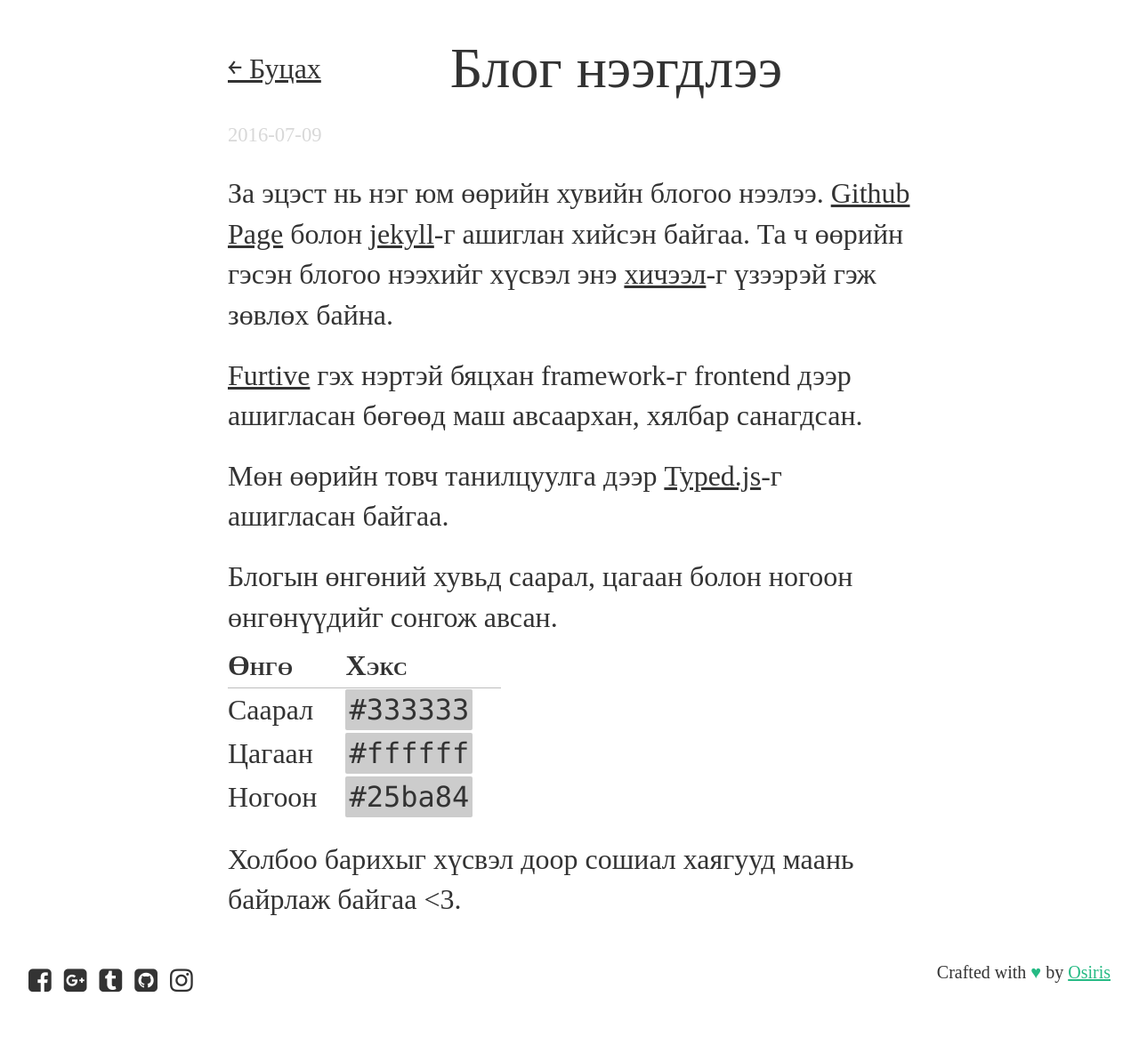
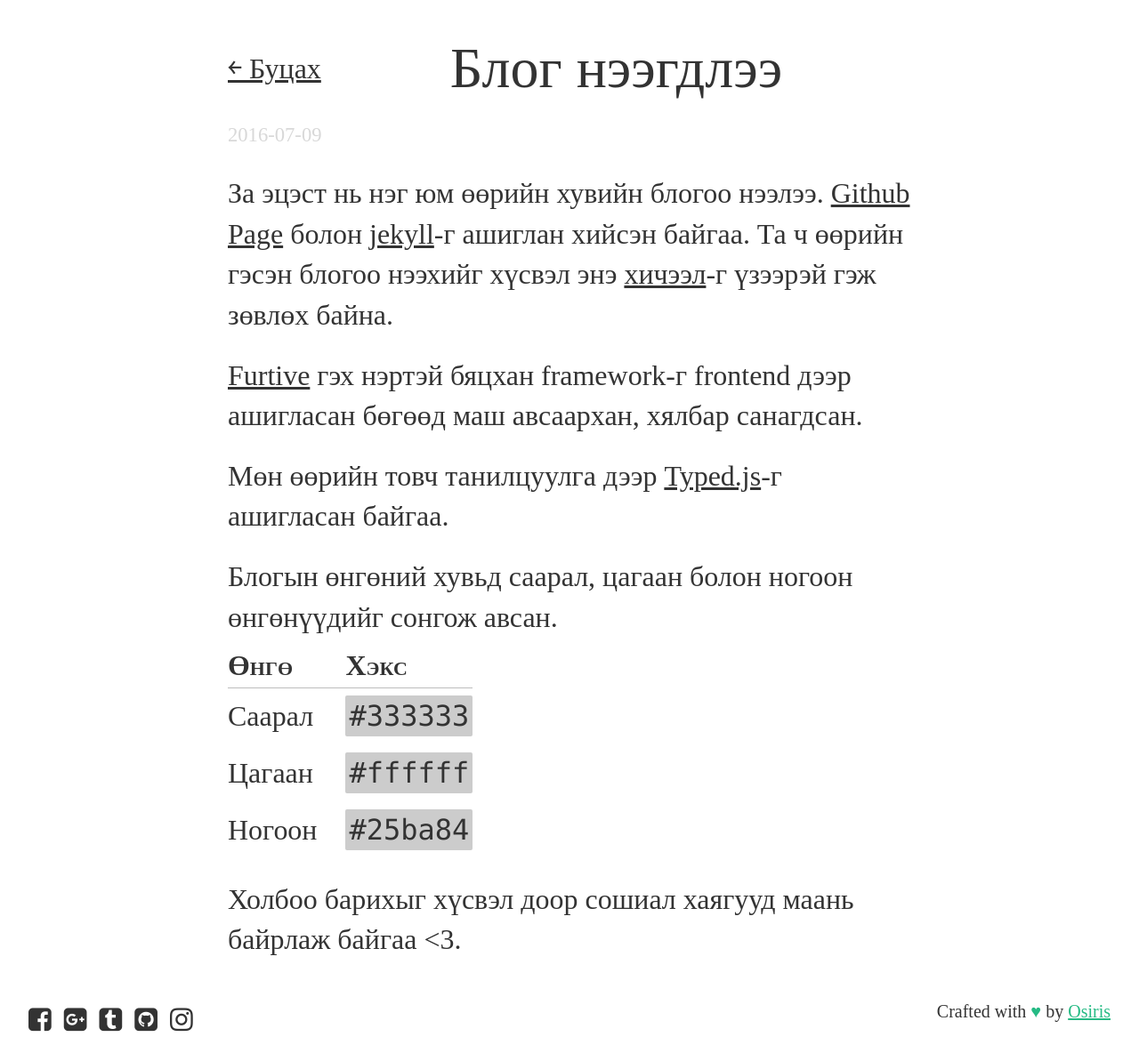
Before and after one commit to Ds3c-ctf-team/enkhee-Osiris.github.io-old, a Jekyll site: the page built from _posts/2016-07-09-blog-launched.md, in a window 1280 px wide. Shown: the whole page at 89% size. Built offline with Jekyll 4.4.1, drawn with Linux system fonts in a browser that asks for light colours; nearby versions of some CDN libraries; some web fonts are replaced; before the commit the page ends 1130 px from its top, so only the background shows below that.

Commit message:
Update Layout

```diff
--- a/css/main.css
+++ b/css/main.css
@@ -32,10 +32,10 @@ table td,
 table th {
     padding: 0.5rem 2rem 0.5rem 0;
 }
-tbody tr {
+tbody td {
     line-height: 1.5;
 }
-tbody tr:last-child {
+table td:last-child {
     padding-right: 0;
 }
 table,
```
